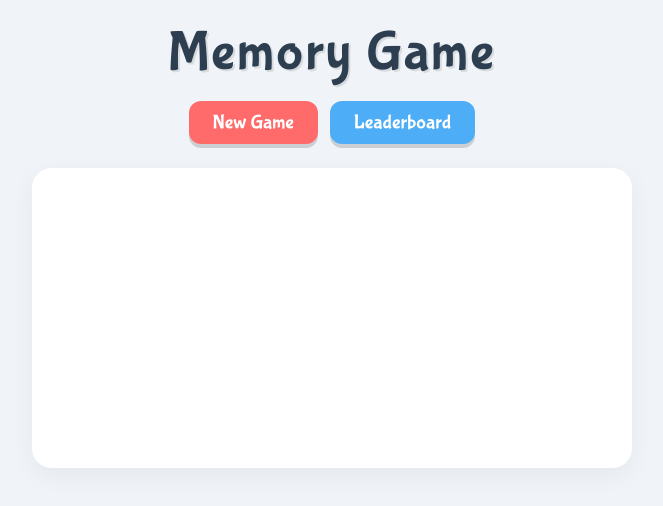
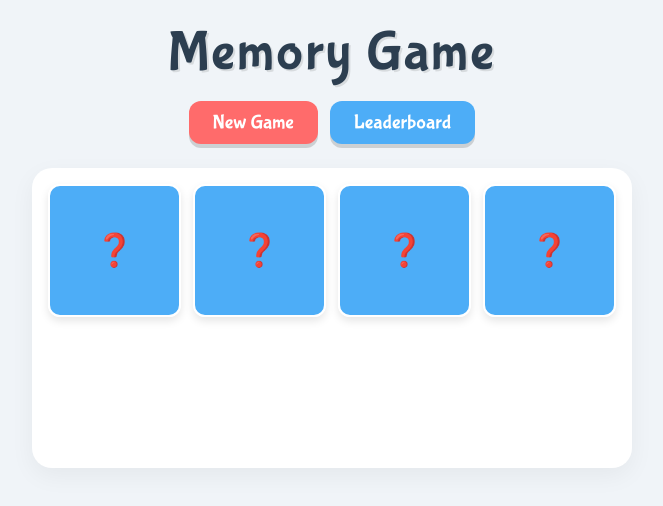
Before and after one commit to Miroslau/memory-game, a website built with Vite: page index.html in a window 1280 px wide. Shown: the whole page, without its empty margins (308-971 px from the left). Built offline with nearby package versions, Linux system fonts and the light colour scheme.

Commit message:
feat: add card component

```diff
--- /dev/null
+++ b/src/components/Card.js
@@ -0,0 +1,53 @@
+import Component from './Component';
+
+class Card extends Component {
+  constructor(id, value) {
+    super('div', 'card');
+
+    this.id = id;
+    this.value = value;
+    this.isFlipped = false;
+    this.isMatched = false;
+
+    this.render();
+  }
+
+  render() {
+    this.element.dataset.id = this.id;
+
+    const cardContent = document.createElement('div');
+    cardContent.className = 'card__content';
+
+    const cardFront = document.createElement('div');
+    cardFront.className = 'card__front';
+    cardFront.textContent = this.value;
+
+    const cardBack = document.createElement('div');
+    cardBack.className = 'card__back';
+    cardBack.textContent = '❓';
+
+    cardContent.append(cardFront, cardBack);
+    this.element.append(cardContent);
+  }
+
+  flip() {
+    if (this.isMatched) return;
+
+    this.isFlipped = !this.isFlipped;
+    this.element.classList.toggle('is-flipped', this.isFlipped);
+  }
+
+  setMatched() {
+    this.isMatched = true;
+    this.element.classList.add('is-matched');
+  }
+
+  reset() {
+    if (this.isMatched) return;
+
+    this.isFlipped = false;
+    this.element.classList.remove('is-flipped');
+  }
+}
+
+export default Card;
--- a/src/main.js
+++ b/src/main.js
@@ -1,6 +1,7 @@
 import './styles/style.css';
 import Header from './components/Header.js';
 import Board from './components/Board';
+import Card from './components/Card';
 
 document.addEventListener('DOMContentLoaded', () => {
   const app = document.querySelector('#app');
@@ -14,4 +15,16 @@ document.addEventListener('DOMContentLoaded', () => {
   const gameBoardComponent = new Board();
 
   app.append(headerComponent.getElement(), gameBoardComponent.getElement());
+
+  const testItems = ['🍎', '🍌', '🍎', '🍌'];
+
+  testItems.forEach((emoji, index) => {
+    const card = new Card(`card-${index}`, emoji);
+
+    card.getElement().addEventListener('click', () => {
+      card.flip();
+    });
+
+    gameBoardComponent.boardElement.append(card.getElement());
+  });
 });
--- a/src/styles/style.css
+++ b/src/styles/style.css
@@ -104,3 +104,66 @@ body {
     box-shadow: 0 8px 24px rgba(0, 0, 0, 0.05);
     min-height: 300px;
 }
+
+.card {
+    aspect-ratio: 1 / 1;
+    perspective: 1000px;
+    cursor: pointer;
+}
+
+.card__content {
+    position: relative;
+    width: 100%;
+    height: 100%;
+    text-align: center;
+    transition: transform 0.6s cubic-bezier(0.4, 0, 0.2, 1);
+    transform-style: preserve-3d;
+    box-shadow: 0 4px 8px rgba(0, 0, 0, 0.1);
+    border-radius: 12px;
+}
+
+.card.is-flipped .card__content {
+    transform: rotateY(180deg);
+}
+
+.card__front,
+.card__back {
+    position: absolute;
+    width: 100%;
+    height: 100%;
+    backface-visibility: hidden;
+    display: flex;
+    align-items: center;
+    justify-content: center;
+    font-size: 2rem;
+    border-radius: 12px;
+    border: 2px solid #fff;
+    user-select: none;
+}
+
+.card__front {
+    background-color: #fff;
+    color: var(--text-color);
+    transform: rotateY(180deg);
+}
+
+.card__back {
+    background-color: var(--color-secondary);
+    color: white;
+}
+
+.card.is-matched .card__content {
+    transform: rotateY(180deg);
+}
+
+.card.is-matched .card__front {
+    background-color: #e8f5e9;
+    border-color: #81c784;
+    animation: pulse-match 0.5s ease-in-out;
+}
+
+@keyframes pulse-match {
+    0% { transform: rotateY(180deg) scale(1); }
+    50% { transform: rotateY(180deg) scale(1.05); }
+    100% { transform: rotateY(180deg) scale(1); }
+}
```
